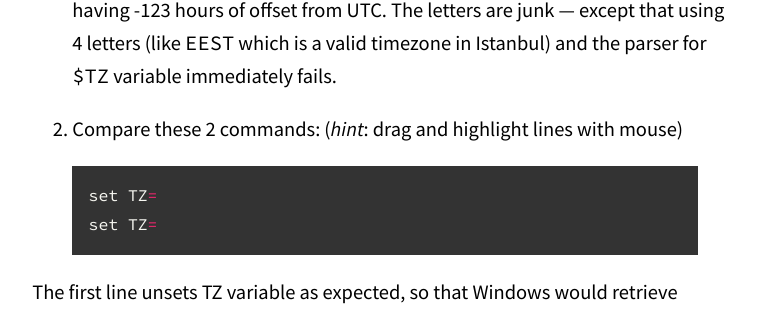
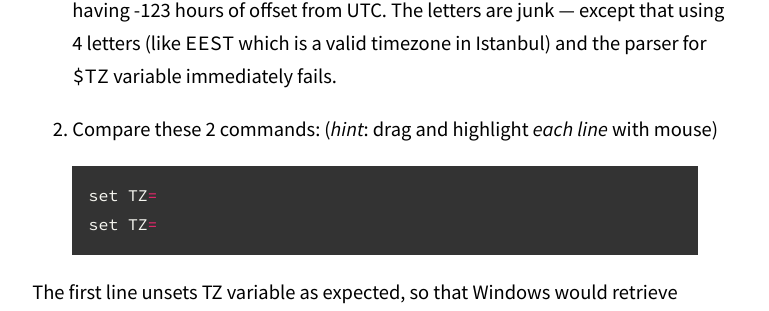
Before and after one commit to abelcheung/rifiuti2, a Jekyll site: the page built from _posts/2015-05-18-pain-in-timezone-support.md, in a window 1280 px wide and 900 px high, scrolled down 892 px. Shown: the part 144-455 px from the top of the window, without its empty margins (255-1024 px from the left). Built offline with Jekyll 4.4.1, drawn with Linux system fonts in a browser that asks for light colours; nearby versions of some CDN libraries; some web fonts are replaced; comment, search, counter and statistics services are not loaded.

Commit message:
Fix badly formatted posts

```diff
--- a/_posts/2015-05-18-pain-in-timezone-support.md
+++ b/_posts/2015-05-18-pain-in-timezone-support.md
@@ -32,7 +32,7 @@ to override system setting. But the situation on Windows is different.
    junk &mdash; except that using 4 letters (like `EEST` which is a valid
    timezone in Istanbul) and the parser for `$TZ` variable immediately fails.
 
-1. Compare these 2 commands: (_hint_: drag and highlight lines with mouse)
+1. Compare these 2 commands: (_hint_: drag and highlight *each line* with mouse)
 {% highlight sh %}
 set TZ=
 set TZ=
```
Also changed, not shown: technical.md (+1 -1 lines), _posts/2015-06-14-porting-effort.md (renamed from _posts/2015-06-14-porting-effort.html).
